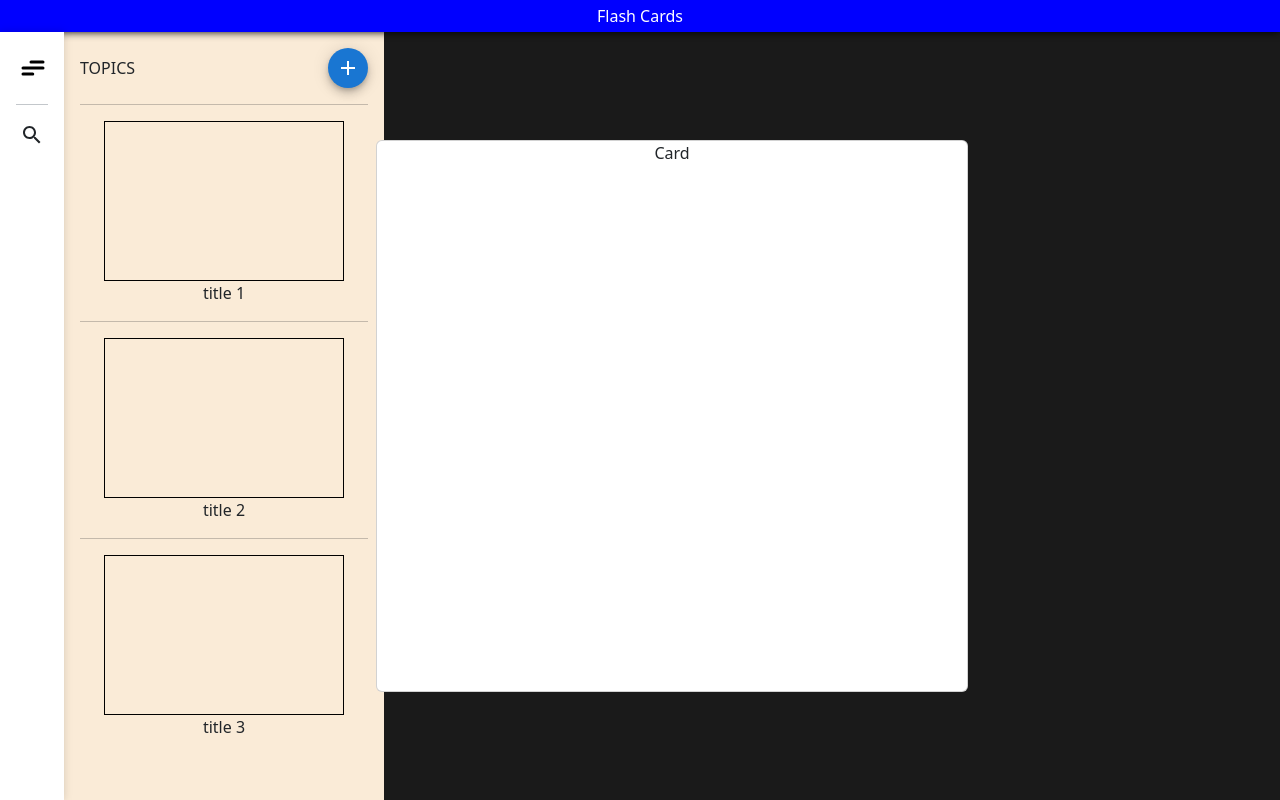
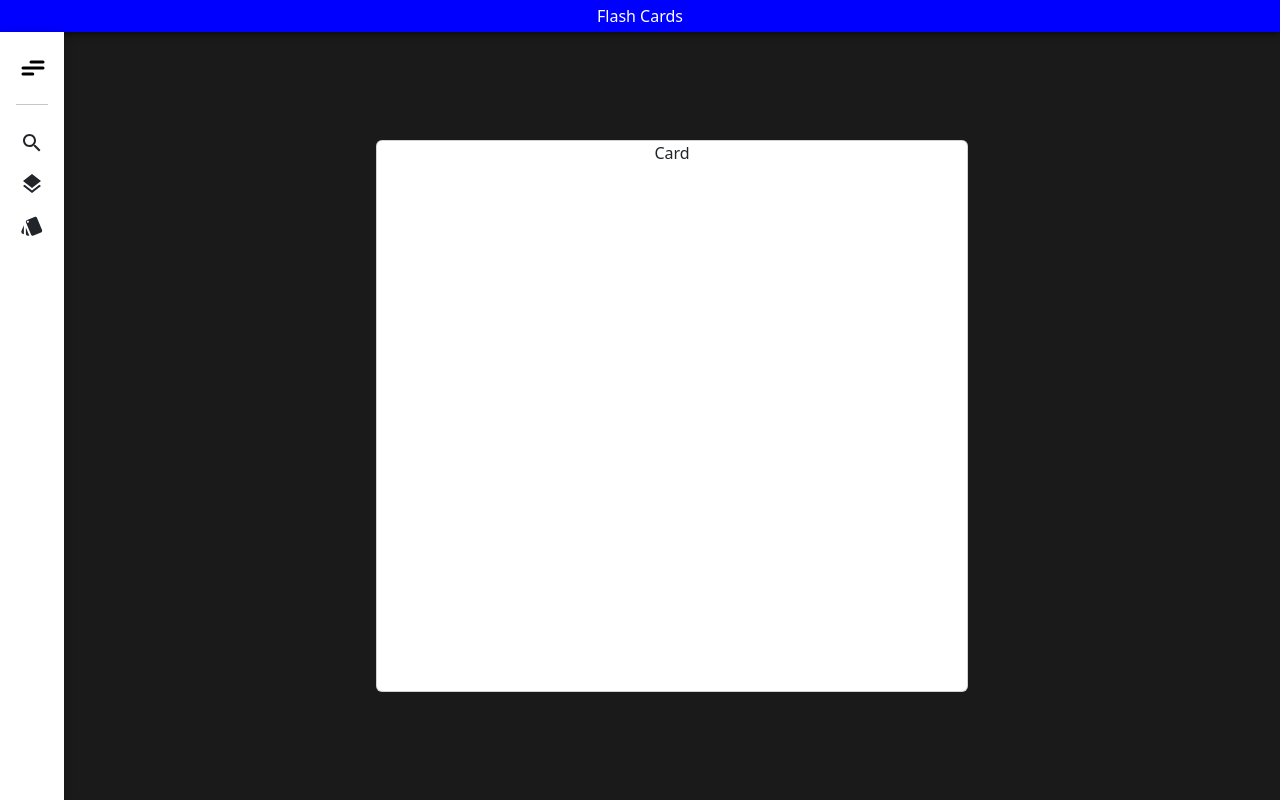
Before and after one commit to Andrew-Neely-82/flash-card-app, a React (Vite) app: page / in a window 1280 px wide. Built offline with nearby package versions, Linux system fonts and the light colour scheme.

Commit message:
changed file name, added some more functionality and styling

```diff
--- a/src/App.jsx
+++ b/src/App.jsx
@@ -8,7 +8,7 @@ function App() {
       <Title />
       <main>
         <Menu />
-        <Topics />
+        {/* <Topics /> */}
         <div className="card-container">
           <Card />
         </div>
--- a/src/App.scss
+++ b/src/App.scss
@@ -1,6 +1,7 @@
 @import "bootstrap/scss/bootstrap";
 
 $menu-width: 14rem;
+$transition: 0.25s ease-in-out;
 
 html {
   scroll-behavior: smooth;
@@ -20,7 +21,7 @@ body {
   background: blue;
   color: white;
   filter: drop-shadow(0 0 4px #000000);
-  z-index: 100;
+  z-index: 100000;
 }
 
 main {
@@ -38,6 +39,7 @@ main {
   color: #123;
   padding: 1rem;
   filter: drop-shadow(0 0 4px #00000025);
+  z-index: 100;
 
   ul {
     display: flex;
@@ -53,20 +55,39 @@ main {
       list-style: none;
       padding-block: inherit;
       width: 100%;
-      transition: 250ms ease;
+      transition: 250ms ease-in-out;
       padding-left: 0.25rem;
+      margin-block: 0.5rem;
+
+      button {
+        span {
+          margin-left: 1rem;
+        }
+      }
     }
 
     .autocomplete {
       position: absolute;
-      width: 17.5rem;
-      top: 0;
-      left: 4rem;
+      top: 0.5rem;
+      right: 1rem;
       background-color: white;
       padding: 0;
       margin: 0;
-      outline: red 1px solid;
       z-index: 100;
+      width: 19rem;
+
+      .MuiFormControl-root {
+        position: relative;
+        max-height: 4rem;
+
+        label {
+          position: absolute;
+          top: -1.5rem;
+          left: 0rem;
+          background-color: white;
+          padding-inline: 0.25rem;
+        }
+      }
     }
   }
 }
@@ -76,11 +97,11 @@ main {
   left: 0;
   bottom: 0;
   width: 24rem;
-  transition: 250ms ease;
+  transition: $transition;
 }
 
 .closed {
-  transition: 250ms ease;
+  transition: $transition;
 }
 
 .topics {
@@ -91,7 +112,7 @@ main {
   width: 20rem;
   background: antiquewhite;
   padding: 1rem;
-  z-index: -10;
+  z-index: 0;
 
   .title-container {
     display: flex;
@@ -175,7 +196,7 @@ main {
   background: none;
   padding: 0;
   border-radius: 0;
-  transition: 250ms ease;
+  transition: $transition;
 
   &:hover {
     scale: 1.1;
@@ -186,12 +207,12 @@ main {
     position: absolute;
     width: 100%;
     top: 0;
-    bottom: 0;
+    bottom: -4px;
     background-image: linear-gradient(90deg, black, black);
     background-size: 0 2px;
     background-repeat: no-repeat;
     background-position: left bottom;
-    transition: background-size 0.25s ease-in;
+    transition: background-size $transition;
   }
 
   &:hover::before {
@@ -201,7 +222,7 @@ main {
 
 .show {
   display: inline;
-  transition: 250ms ease;
+  transition: $transition;
   transition-delay: 250ms;
   animation: appear 1s;
 }
@@ -210,12 +231,12 @@ main {
   display: none !important;
 }
 
-
 @keyframes appear {
   from {
     display: none;
     opacity: 0;
-  } to {
+  }
+  to {
     display: inline;
     opacity: 1;
   }
--- a/src/components/export.js
+++ b/src/components/export.js
@@ -1,3 +1,3 @@
 export { default as Menu } from "./menu/Menu";
 export { default as Title } from "./title/Title";
-export { default as Topics } from "./topics/Topics";
+export { default as Topics } from "./menu/CardSets";
--- a/src/components/topics/Topics.jsx
+++ b/src/components/menu/CardSets.jsx
@@ -1,11 +1,12 @@
 import AddIcon from "@mui/icons-material/Add";
 import { Fab } from "@mui/material";
 
-const Topics = () => {
+const CardSets = ({className}) => {
+
   return (
-    <div className="topics">
+    <div className={`topics ${className}`}>
       <div className="title-container">
-        <span>TOPICS</span>
+        <span>Card Sets</span>
         <Fab color="primary" aria-label="add" size="small">
           <AddIcon />
         </Fab>
@@ -24,4 +25,4 @@ const Topics = () => {
     </div>
   );
 };
-export default Topics;
+export default CardSets;
--- a/src/components/menu/Menu.jsx
+++ b/src/components/menu/Menu.jsx
@@ -1,34 +1,81 @@
+import StyleIcon from "@mui/icons-material/Style";
+import LayersIcon from "@mui/icons-material/Layers";
+import SearchIcon from "@mui/icons-material/Search";
 import { useState } from "react";
+import Search from "./Search";
 import Icon from "./Icon";
-import Search from "./Search";
-import SearchIcon from "@mui/icons-material/Search";
+import CardSets from "./CardSets";
 
 const Menu = () => {
+  // * Menu show handling
   const [open, setOpen] = useState(false);
-  const iconHandler = () => setOpen(!open);
+  const iconHandler = () => {
+    setOpen(!open);
+    setSearchOpen(false);
+  };
 
-  // Class toggling
-  const menuClass = open ? "open" : "closed";
-  const menuTextClass = open ? "show" : "hidden";
+  // * Search option show handling
+  const [searchOpen, setSearchOpen] = useState(false);
+  const searchHandler = () => {
+    setOpen(true);
+    setSearchOpen(!searchOpen);
+  };
+
+  // * Handle showing topics
+  const [topicOpen, setTopicOpen] = useState(false);
+  const topicsHandler = () => {
+    setOpen(false);
+    setSearchOpen(false);
+    setTopicOpen(!topicOpen);
+  };
+
+  // * Class toggling
+  const classes = {
+    menuClass: open ? "open" : "closed",
+    menuTextClass: open ? "show" : "hidden",
+    searchClass: searchOpen ? "show" : "hidden",
+    topicsClass: topicOpen ? "show" : "hidden",
+  };
 
   return (
-    <div className={`menu ${menuClass}`}>
+    <>
+      <div className={`menu ${classes.menuClass}`}>
+        <button onClick={iconHandler} className="btn">
           <Icon iconHandler={iconHandler} />
+        </button>
+
         <hr />
 
         <ul>
           <li>
-          <button className="btn" onClick={""}>
+            <button className="btn" onClick={searchHandler}>
               <SearchIcon />
-            <span className={menuTextClass}>Search</span>
+              <span className={classes.menuTextClass}>Search</span>
+            </button>
+          </li>
+
+          <li>
+            <button className="btn" onClick={topicsHandler}>
+              <LayersIcon />
+              <span className={classes.menuTextClass}>Cards Sets</span>
+            </button>
+          </li>
+
+          <li>
+            <button className="btn" onClick={iconHandler}>
+              <StyleIcon />
+              <span className={classes.menuTextClass}>Tags</span>
             </button>
           </li>
           <li></li>
-        <li></li>
-        <li></li>
-        {/* <Search /> */}
+
+          <div className="autocomplete">
+            <Search className={`${classes.searchClass}`} />
+          </div>
         </ul>
       </div>
+      <CardSets className={classes.topicsClass} />
+    </>
   );
 };
 
--- a/src/components/menu/Search.jsx
+++ b/src/components/menu/Search.jsx
@@ -1,7 +1,7 @@
 import TextField from "@mui/material/TextField";
 import Autocomplete from "@mui/material/Autocomplete";
 
-const Search = () => {
+const Search = ({className}) => {
   const options = top100Films.map((option) => {
     const firstLetter = option.title[0].toUpperCase();
     return {
@@ -14,7 +14,7 @@ const Search = () => {
   return (
     <>
       <Autocomplete
-        className="autocomplete"
+        className={` ${className}`}
         options={options.sort((a, b) => -b.firstLetter.localeCompare(a.firstLetter))}
         groupBy={(option) => option.firstLetter}
         getOptionLabel={(option) => option.title}
```
Lines whose indentation alone changed are shown as unchanged.
